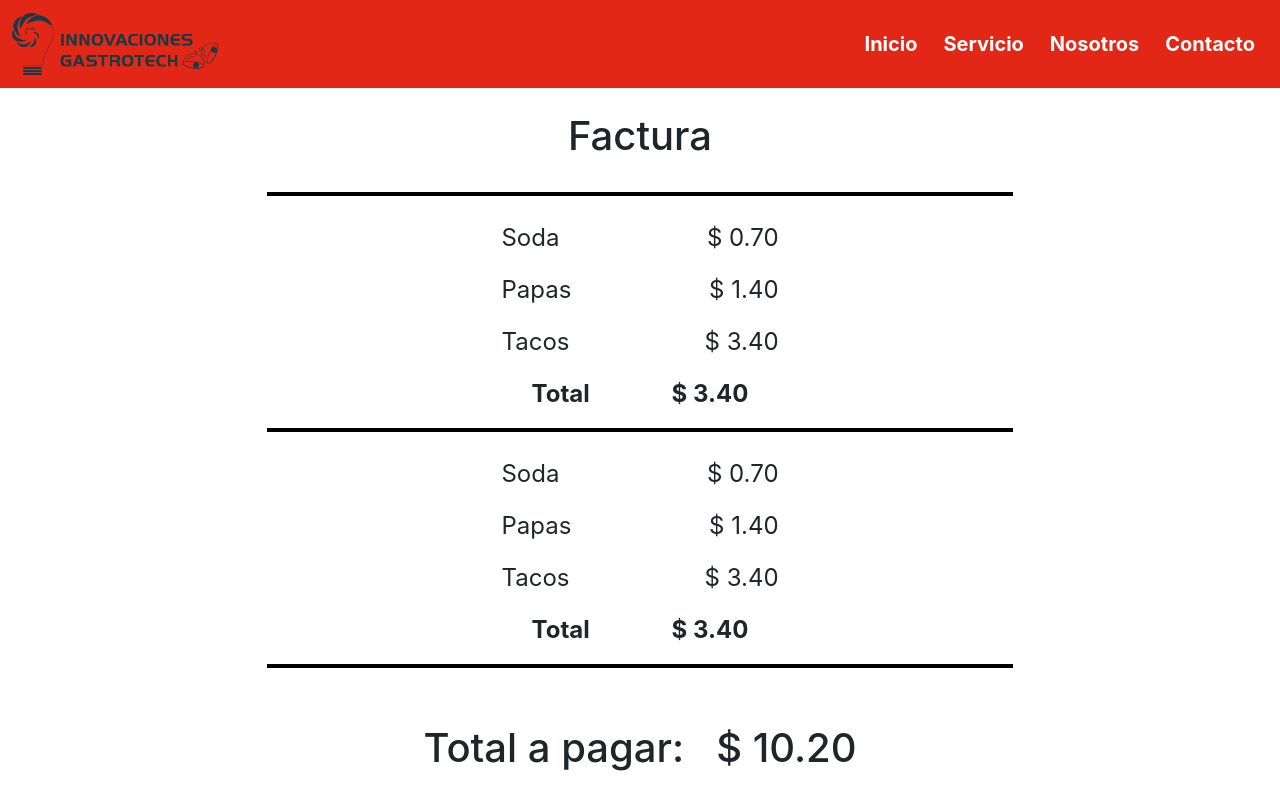
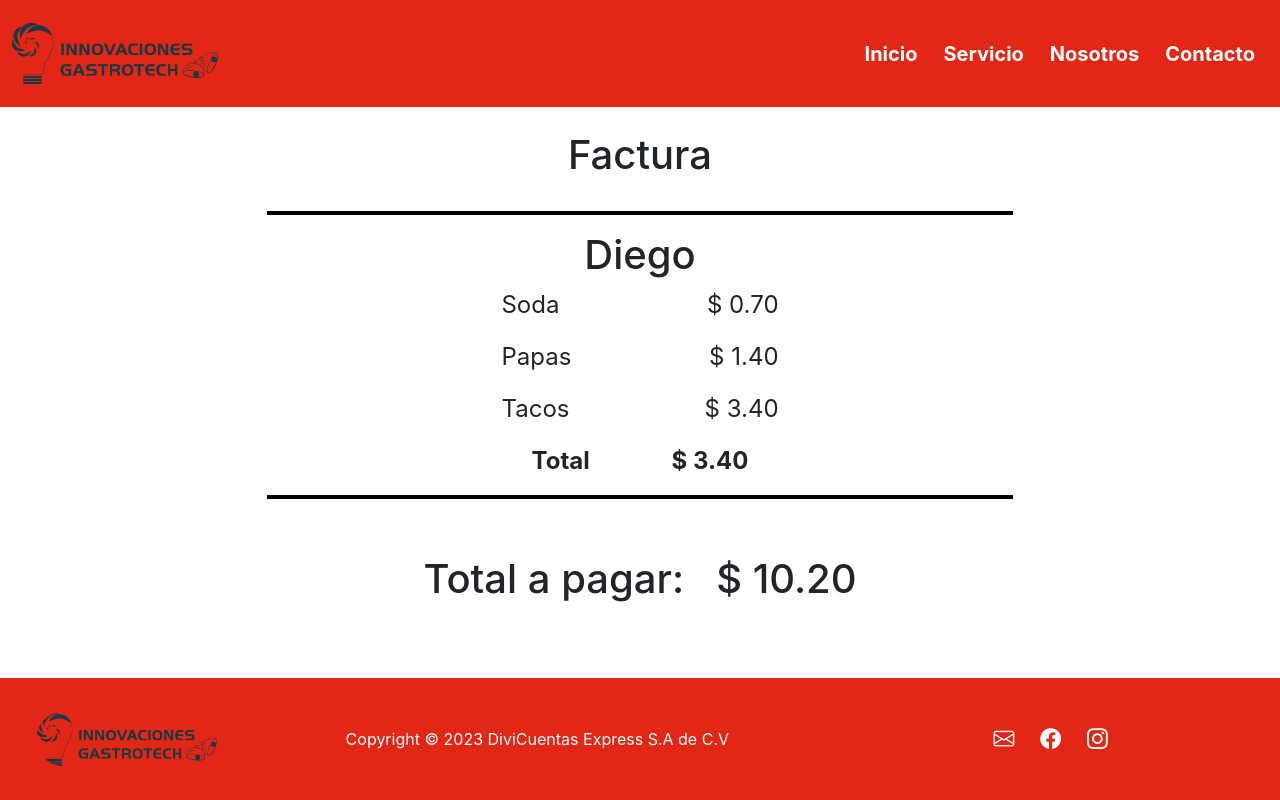
Before and after one commit to Diego503jr/DiviCuentas-Express, a React (Create React App) app: page /bills in a window 1280 px wide. Built offline with nearby package versions, Linux system fonts and the light colour scheme.

Commit message:
Arreglando ciertas partes de componentes

```diff
--- a/src/components/Footer.jsx
+++ b/src/components/Footer.jsx
@@ -2,6 +2,8 @@ import React from "react";
 import logotipo from "../assets/v1horizontal.png";
 
 export default function Footer() {
+  const year = new Date().getFullYear();
+
   return (
     <footer
       style={{ backgroundColor: "#E22717" }}
@@ -18,8 +20,7 @@ export default function Footer() {
           </div>
           <div className="col-sm-6 d-flex justify-content-center">
             <div className="text-white text-center">
-              Copyright © {new Date().getFullYear()} DiviCuentas Express S.A de
-              C.V
+              Copyright © {year} DiviCuentas Express S.A de C.V
             </div>
           </div>
           <div className="col-sm-4 d-flex justify-content-center">
--- a/src/components/IndividualBills.jsx
+++ b/src/components/IndividualBills.jsx
@@ -1,46 +1,10 @@
 import React from "react";
-import { useAuth } from "../hooks/useAuth";
 
 export default function IndividualBills() {
-  const auth = useAuth();
-
   return (
     <React.Fragment>
       <div className="col-sm-7 d-flex flex-column align-items-center border-4 border-black border-bottom my-2">
-        <h1 className="col-sm-7 d-flex justify-content-center">
-          {auth.customer1}
-        </h1>
-        <div className="container">
-          <div className="row d-flex justify-content-center mb-3">
-            <div className="col-sm-5 d-flex justify-content-between">
-              <div className="fs-4">Soda</div>
-              <div className="fs-4">$ 0.70</div>
-            </div>
-          </div>
-          <div className="row d-flex justify-content-center mb-3">
-            <div className="col-sm-5 d-flex justify-content-between">
-              <div className="fs-4">Papas</div>
-              <div className="fs-4">$ 1.40</div>
-            </div>
-          </div>
-          <div className="row d-flex justify-content-center mb-3">
-            <div className="col-sm-5 d-flex justify-content-between">
-              <div className="fs-4">Tacos</div>
-              <div className="fs-4">$ 3.40</div>
-            </div>
-          </div>
-          <div className="row d-flex justify-content-center mb-3">
-            <div className="col-sm-4 d-flex justify-content-between">
-              <div className="fs-4 fw-bolder">Total</div>
-              <div className="fs-4 fw-bolder">$ 3.40</div>
-            </div>
-          </div>
-        </div>
-      </div>
-      <div className="col-sm-7 d-flex flex-column align-items-center border-4 border-black border-bottom my-2">
-        <h1 className="col-sm-7 d-flex justify-content-center">
-          {auth.customer2}
-        </h1>
+        <h1 className="col-sm-7 d-flex justify-content-center">Diego</h1>
         <div className="container">
           <div className="row d-flex justify-content-center mb-3">
             <div className="col-sm-5 d-flex justify-content-between">
--- a/src/components/Modal.jsx
+++ b/src/components/Modal.jsx
@@ -59,9 +59,9 @@ export const AcceptModal = () => {
                 onBlur={handleOnBlur}
                 placeholder="Nombre"
               />
-              {errors.name1 && (
+              {/* {errors.name1 && (
                 <div className="text-danger">{errors.name1}</div>
-              )}
+              )} */}
             </div>
             <div className="mb-3">
               <label htmlFor="exampleFormControlInput1" className="form-label">
@@ -77,9 +77,9 @@ export const AcceptModal = () => {
                 onBlur={handleOnBlur}
                 placeholder="Nombre"
               />
-              {errors.name2 && (
+              {/* {errors.name2 && (
                 <div className="text-danger">{errors.name2}</div>
-              )}
+              )} */}
             </div>
           </div>
           <div className="modal-footer bg-body-secondary">
@@ -107,43 +107,3 @@ export const AcceptModal = () => {
     </div>
   );
 };
-
-export const UnAvailableModal = () => {
-  <div
-    className="modal fade"
-    id="staticBackdrop"
-    data-bs-backdrop="static"
-    data-bs-keyboard="false"
-    tabindex="-1"
-    aria-labelledby="staticBackdropLabel"
-    aria-hidden="true"
-  >
-    <div className="modal-dialog modal-dialog-centered">
-      <div className="modal-content">
-        <div className="modal-header">
-          <h1 className="modal-title fs-5" id="staticBackdropLabel">
-            Opción no disponible
-          </h1>
-          <button
-            type="button"
-            className="btn-close"
-            data-bs-dismiss="modal"
-            aria-label="Close"
-          ></button>
-        </div>
-        <div className="modal-body">
-          <h3>Esta opción aun no esta disponible</h3>
-        </div>
-        <div className="modal-footer">
-          <button
-            type="button"
-            className="btn btn-primary"
-            data-bs-dismiss="modal"
-          >
-            Aceptar
-          </button>
-        </div>
-      </div>
-    </div>
-  </div>;
-};
--- a/src/hooks/useForm.js
+++ b/src/hooks/useForm.js
@@ -28,7 +28,6 @@ export default function useForm(initialForm, validationForm) {
   };
 
   const handleGetData = (e) => {
-    e.preventDefault();
     const { name1, name2 } = form;
     setErrors(validationForm(form));
 
```
